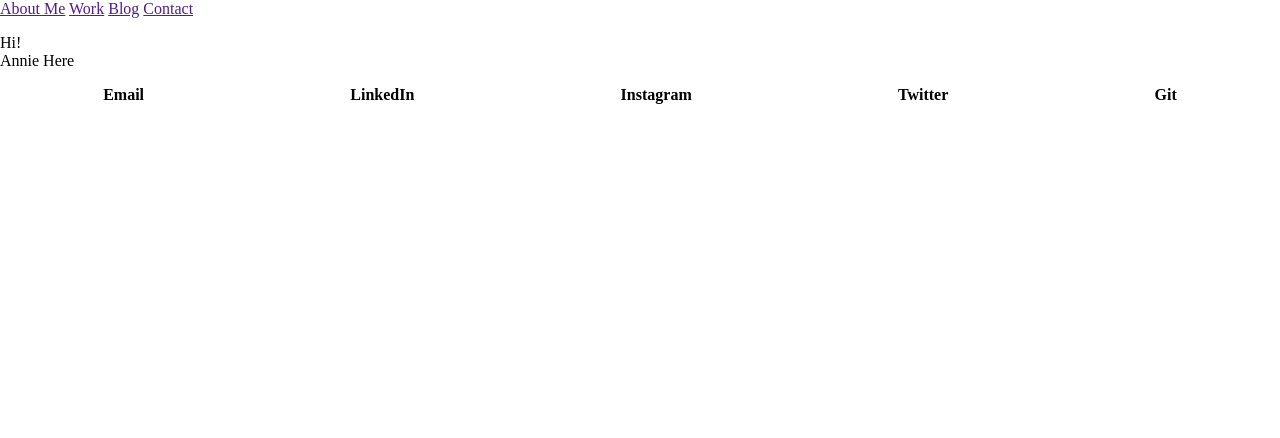
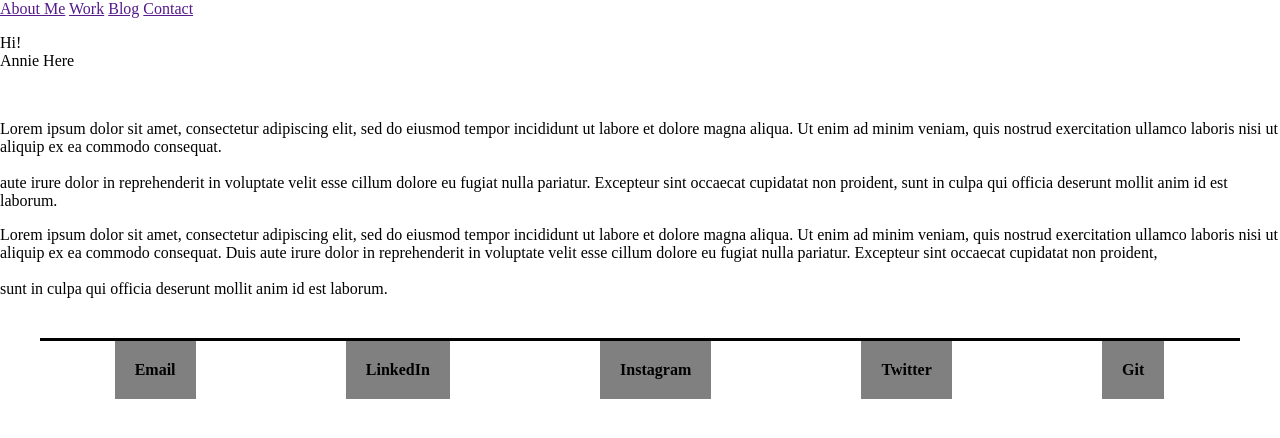
Before and after one commit to ANNIEB45/annieb45.github.io, a plain HTML site: page index.html in a window 1280 px wide. Drawn offline with Linux system fonts and the light colour scheme.

Commit message:
added border, color and spacingfor footer. also added temp paragraphs for each sections

```diff
--- a/index.html
+++ b/index.html
@@ -16,7 +16,24 @@
     </div>
 
     <div class="main">
-        <p>Hi! <br> Annie Here</p>
+        <section class="intro">
+            <p>Hi! <br> Annie Here</p>
+            <img src="" >
+        </section>
+            <p>Lorem ipsum dolor sit amet, consectetur adipiscing elit, sed do eiusmod tempor incididunt ut labore et dolore magna aliqua. Ut enim ad minim veniam, quis nostrud exercitation ullamco laboris nisi ut aliquip ex ea commodo consequat.
+                <br>
+                <br> aute irure dolor in reprehenderit in voluptate velit esse cillum dolore eu fugiat nulla pariatur. Excepteur sint occaecat cupidatat non proident, sunt in culpa qui officia deserunt mollit anim id est laborum.
+            </p>
+        <section class="">
+
+        </section>
+
+        <section class="">
+            <p>Lorem ipsum dolor sit amet, consectetur adipiscing elit, sed do eiusmod tempor incididunt ut labore et dolore magna aliqua. Ut enim ad minim veniam, quis nostrud exercitation ullamco laboris nisi ut aliquip ex ea commodo consequat. Duis aute irure dolor in reprehenderit in voluptate velit esse cillum dolore eu fugiat nulla pariatur. Excepteur sint occaecat cupidatat non proident,
+                <br>
+                <br>sunt in culpa qui officia deserunt mollit anim id est laborum.
+            </p>
+        </section>
     </div>
 
     <div class="aside">
@@ -26,7 +43,7 @@
     <div class="footer">
 
         <a href="">Email</a>
-        <a href="">LinkedIn</a>
+        <a href="https://www.linkedin.com/in/annie-t-bellefleur-04a696a7/">LinkedIn</a>
         <a href="">Instagram</a>
         <a href="">Twitter</a>
         <a href="">Git</a>
--- a/style.css
+++ b/style.css
@@ -9,10 +9,20 @@ body {
     display: flex;
     justify-content: space-around;
     align-items: flex-end;
+    margin: 40px;
+    border-top: 3px solid black;
 }
 
 .footer a{
+    display: flex;
     text-decoration: none;
     color: black;
     font-weight: 700;
+    padding: 20px;
+    background: gray;
+    border-right: 1px solid white;
 }
+
+.footer a:hover{
+    color: blue
+}
```
